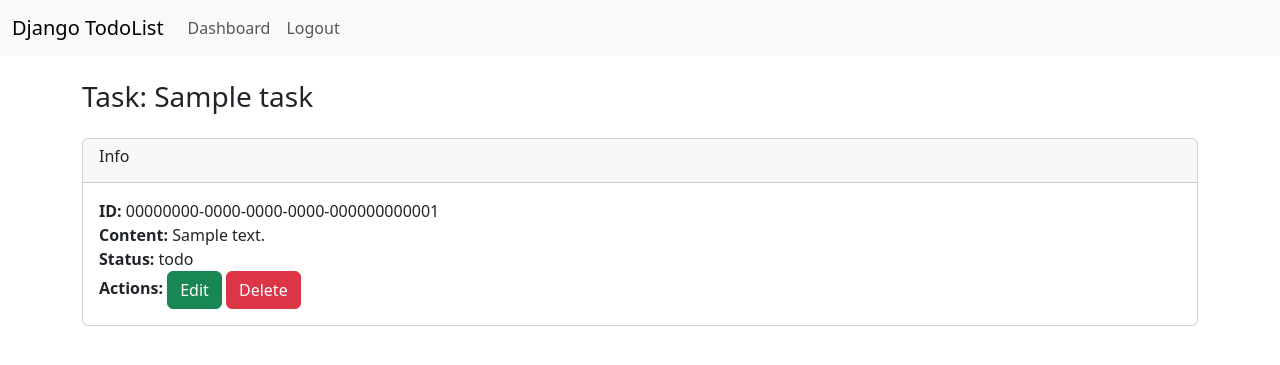
After one commit to AleejandroReyna/django-todolist, a Django app: page /tasks/00000000-0000-0000-0000-000000000001/ in a window 1280 px wide. The commit adds this page. Shown: the top 365 px of the page. Run offline with Django 3.2, Linux system fonts and the light colour scheme; a user stored in the database is signed in; tables that the repository leaves empty hold one stand-in row (values such as "Sample post"); some libraries are stand-ins or nearby versions.

Commit message:
Added detail view, added methods to down and up level for task.

```diff
--- a/tasks/models.py
+++ b/tasks/models.py
@@ -17,3 +17,19 @@ class Task(models.Model):
 
     def __str__(self):
         return self.name
+
+    def level_down(self):
+        status_list = [x[0] for x in STATUS_CHOICES]
+        index = status_list.index("%s" % self.status)
+        if index > 0:
+            self.status = status_list[index - 1]
+            self.save()
+        return None
+
+    def level_up(self):
+        status_list = [x[0] for x in STATUS_CHOICES]
+        index = status_list.index("%s" % self.status)
+        if index < len(status_list) - 1:
+            self.status = status_list[index + 1]
+            self.save()
+        return None
--- a/tasks/urls.py
+++ b/tasks/urls.py
@@ -4,5 +4,6 @@ from tasks import views
 app_name = 'tasks'
 
 urlpatterns = [
-    path('create/', views.CreateTaskView.as_view(), name='create')
+    path('<uuid:task_id>/', views.DetailTaskView.as_view(), name='task_detail'),
+    path('create/', views.CreateTaskView.as_view(), name='task_create')
 ]
--- a/tasks/views.py
+++ b/tasks/views.py
@@ -5,10 +5,18 @@ from django.contrib import messages
 from tasks import models
 
 
+class DetailTaskView(LoginRequiredMixin, DetailView):
+    model = models.Task
+    login_url = reverse_lazy('pages:login')
+    redirect_field_name = 'next'
+    pk_url_kwarg = 'task_id'
+
+
 class CreateTaskView(LoginRequiredMixin, CreateView):
     model = models.Task
     fields = ('name', 'content', 'status')
     login_url = reverse_lazy('pages:login')
+    redirect_field_name = 'next'
 
     def get_context_data(self, **kwargs):
         c = super(CreateTaskView, self).get_context_data(**kwargs)
--- a/templates/pages/dashboard.html
+++ b/templates/pages/dashboard.html
@@ -8,7 +8,7 @@
   <div class="col">
    <div class="d-flex align-items-center justify-content-between mb-4 mt-4">
      <h3>Dashboard</h3>
-     <a href="{% url 'tasks:create' %}" class="btn btn-primary">Create Task</a>
+     <a href="{% url 'tasks:task_create' %}" class="btn btn-primary">Create Task</a>
    </div>
   </div>
  </div>
--- /dev/null
+++ b/templates/tasks/task_detail.html
@@ -0,0 +1,26 @@
+{% extends 'common/base/public_view.html' %}
+
+{% block title %}View Task{% endblock %}
+
+{% block content %}
+
+<div class="container">
+    <div class="row">
+        <div class="col">
+            <h3 class="mt-4">Task: {{ object.name }}</h3>
+            <article class="card mt-4">
+                <section class="card-header"><h6>Info</h6></section>
+                <section class="card-body">
+                    <strong>ID: </strong> <span>{{ object.pk }}</span><br>
+                    <strong>Content: </strong> <span>{{ object.content }}</span><br>
+                    <strong>Status: </strong> <span>{{ object.status }}</span><br>
+                    <strong>Actions: </strong>
+                    <a href="#" class="btn btn-success">Edit</a>
+                    <a href="#" class="btn btn-danger">Delete</a>
+                </section>
+            </article>
+        </div>
+    </div>
+</div>
+
+{% endblock %}
--- a/templates/tasks/task_panel.html
+++ b/templates/tasks/task_panel.html
@@ -2,7 +2,7 @@
     <section class="card-header d-flex align-items-center justify-content-between">
         <h6>{{ task.name }}</h6>
         <div>
-            <a href="#" class="btn btn-primary"><i class="bi bi-eye-fill"></i></a>
+            <a href="{% url 'tasks:task_detail' task_id=task.pk %}" class="btn btn-primary"><i class="bi bi-eye-fill"></i></a>
         </div>
     </section>
     <section class="card-body">
```
